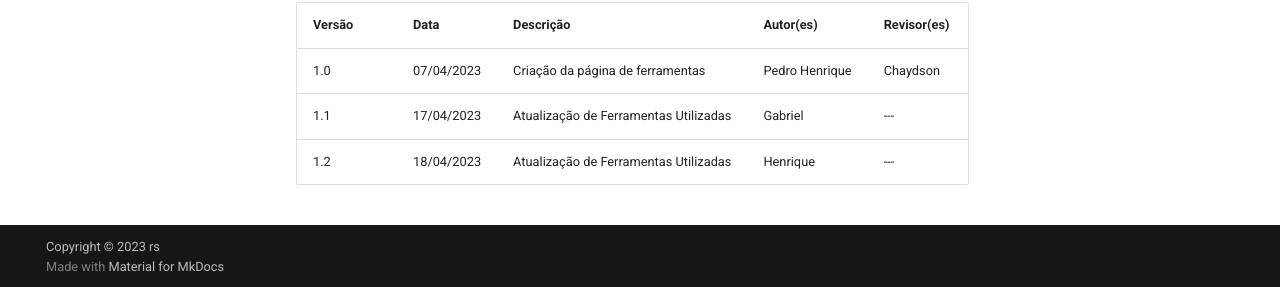
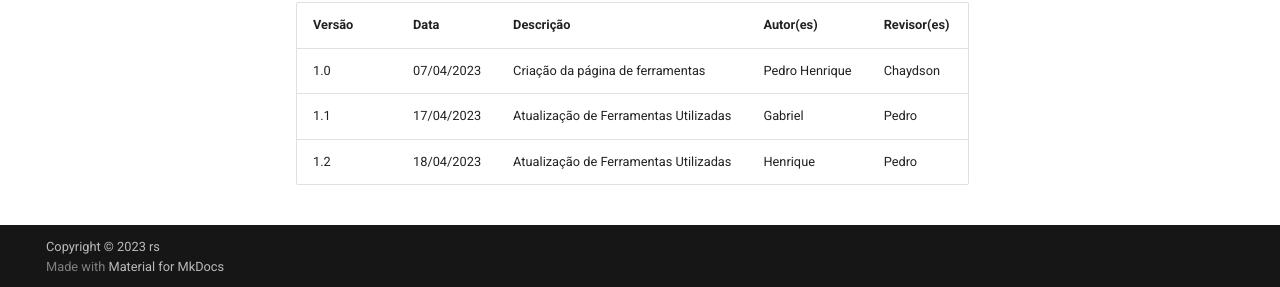
Before and after one commit to Requisitos-de-Software/2023.1-Booking, an MkDocs documentation site: the page built from docs/planejamento/ferramentas.md, in a window 1280 px wide and 900 px high, scrolled down 987 px. Shown: the part 610-897 px from the top of the window. Built offline with MkDocs 1.6.1 and Material for MkDocs 9.7.7, drawn with Linux system fonts in a browser that asks for light colours; comment, search, counter and statistics services are not loaded.

Commit message:
Coloquei pedro como revisor para não ficar vazio tendo em vista que fomos chamados a atenção por conta disso

```diff
--- a/docs/planejamento/ferramentas.md
+++ b/docs/planejamento/ferramentas.md
@@ -25,5 +25,5 @@ As ferramentas que iremos utilizar estão ilustradas na tabela 1 a seguir:
 | Versão | Data       | Descrição                             | Autor(es)      | Revisor(es) |
 | ------- | ---------- | --------------------------------------- | -------------- | ----------- |
 | 1.0     | 07/04/2023 | Criação da página de ferramentas     | Pedro Henrique | Chaydson    |
-| 1.1     | 17/04/2023 | Atualização de Ferramentas Utilizadas | Gabriel        | ---         |
-| 1.2     | 18/04/2023 | Atualização de Ferramentas Utilizadas | Henrique        | ---         |
+| 1.1     | 17/04/2023 | Atualização de Ferramentas Utilizadas | Gabriel        | Pedro         |
+| 1.2     | 18/04/2023 | Atualização de Ferramentas Utilizadas | Henrique        | Pedro         |
```
